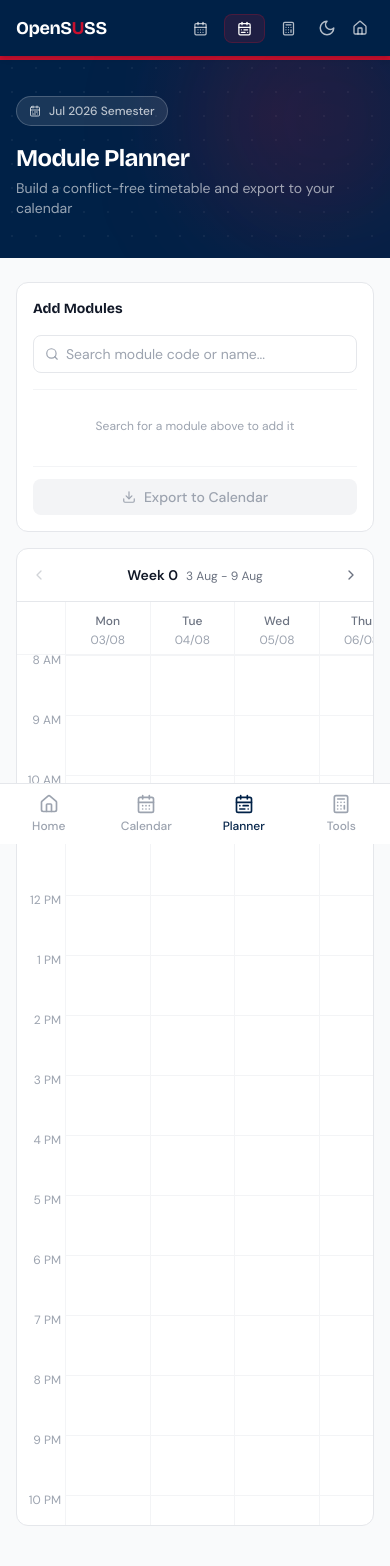
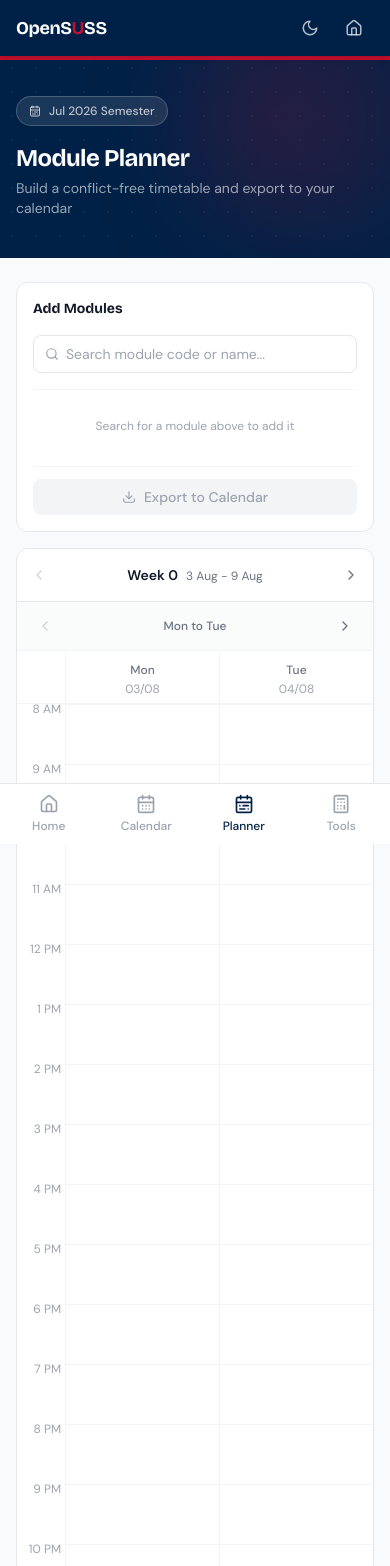
Before and after one commit to jungyongjy/opensuss, a React (Vite) app: page /planner in a window 390 px wide. Shown: the top 1566 px of the page. Built offline with nearby package versions, Linux system fonts and the light colour scheme.

Commit message:
fix: improve mobile layouts for OCAS and planner

```diff
--- a/src/components/LinkCard.jsx
+++ b/src/components/LinkCard.jsx
@@ -17,7 +17,7 @@ function CopyButton({ text }) {
     <button
       onClick={handleCopy}
       title={copied ? 'Copied!' : 'Copy email'}
-      className="ml-1 p-0.5 rounded text-gray-400 hover:text-navy dark:hover:text-blue-400 transition-colors"
+      className="ml-1 p-1.5 md:p-0.5 rounded text-gray-400 hover:text-navy dark:hover:text-blue-400 transition-colors"
     >
       {copied ? <Check size={11} /> : <Copy size={11} />}
     </button>
@@ -64,7 +64,7 @@ function ReportButton({ link }) {
     <button
       onClick={handleClick}
       title="Report broken link"
-      className="shrink-0 p-0.5 rounded transition-all opacity-0 group-hover:opacity-100 text-gray-300 dark:text-gray-600 hover:text-suss-red dark:hover:text-red-400"
+      className="shrink-0 p-1.5 md:p-0.5 rounded transition-all opacity-100 md:opacity-0 group-hover:opacity-100 text-gray-300 dark:text-gray-600 hover:text-suss-red dark:hover:text-red-400"
     >
       <Flag size={12} />
     </button>
--- a/src/components/MobileBottomNav.jsx
+++ b/src/components/MobileBottomNav.jsx
@@ -18,7 +18,7 @@ export default function MobileBottomNav() {
   }
 
   return (
-    <nav className="md:hidden fixed bottom-0 left-0 right-0 z-50 bg-white dark:bg-gray-900 border-t border-gray-200 dark:border-gray-800 flex">
+    <nav className="md:hidden fixed bottom-0 left-0 right-0 z-50 bg-white dark:bg-gray-900 border-t border-gray-200 dark:border-gray-800 flex pb-safe">
       {TABS.map(({ to, icon: Icon, label }) => {
         const active = pathname === to
         return (
@@ -33,7 +33,7 @@ export default function MobileBottomNav() {
                 setTimeout(() => scrollToTop(), 0)
               }
             }}
-            className={`flex-1 flex flex-col items-center justify-center gap-1 py-2.5 text-xs font-medium transition-colors ${
+            className={`flex-1 flex flex-col items-center justify-center gap-1 py-2.5 text-xs font-medium transition-colors min-h-14 ${
               active
                 ? 'text-navy dark:text-blue-400'
                 : 'text-gray-400 dark:text-gray-500 hover:text-gray-700 dark:hover:text-gray-300'
--- a/src/components/Navbar.jsx
+++ b/src/components/Navbar.jsx
@@ -43,12 +43,14 @@ export default function Navbar() {
           OpenS<span className="text-suss-red">U</span>SS
         </Link>
         <div className="flex items-center gap-1">
-          {navLink('/academic-calendar', CalendarDays, 'Calendar', isCalendar)}
-          {navLink('/planner', CalendarRange, 'Planner', isPlanner)}
-          {navLink('/tools', Calculator, 'Tools', isTools)}
+          <div className="hidden md:flex items-center gap-1">
+            {navLink('/academic-calendar', CalendarDays, 'Calendar', isCalendar)}
+            {navLink('/planner', CalendarRange, 'Planner', isPlanner)}
+            {navLink('/tools', Calculator, 'Tools', isTools)}
+          </div>
           <button
             onClick={() => setDark(d => !d)}
-            className="text-white/70 hover:text-white transition-colors p-1.5 rounded-lg hover:bg-white/10"
+            className="text-white/70 hover:text-white transition-colors p-2 md:p-1.5 rounded-lg hover:bg-white/10 min-w-10 min-h-10 md:min-w-0 md:min-h-0 flex items-center justify-center"
             aria-label="Toggle dark mode"
           >
             {dark ? <Sun size={18} /> : <Moon size={18} />}
@@ -56,10 +58,18 @@ export default function Navbar() {
           {!isHome && (
             <Link
               to="/"
-              className="flex items-center gap-1.5 text-white/70 hover:text-white text-sm transition-colors p-1.5 rounded-lg hover:bg-white/10"
+              className="md:hidden flex items-center justify-center text-white/70 hover:text-white transition-colors p-2 rounded-lg hover:bg-white/10 min-w-10 min-h-10"
+            >
+              <Home size={18} />
+            </Link>
+          )}
+          {!isHome && (
+            <Link
+              to="/"
+              className="hidden md:flex items-center gap-1.5 text-white/70 hover:text-white text-sm transition-colors p-1.5 rounded-lg hover:bg-white/10"
             >
               <Home size={16} />
-              <span className="hidden sm:inline">Home</span>
+              <span>Home</span>
             </Link>
           )}
         </div>
--- a/src/components/planner/WeeklyGrid.jsx
+++ b/src/components/planner/WeeklyGrid.jsx
@@ -19,8 +19,76 @@ const HOUR_LABELS = Array.from({ length: 15 }, (_, i) => {
 
 const GRID_HEIGHT = GRID_TOTAL_MIN
 
+function TimeColumn() {
+  return (
+    <div className="w-12 shrink-0 flex flex-col">
+      <div className="text-center py-1.5 border-b border-gray-100 dark:border-gray-800 shrink-0">
+        <span className="text-xs font-medium text-gray-500 dark:text-gray-400 invisible">Mon</span>
+        <div className="text-xs text-gray-400 dark:text-gray-500 invisible">00/00</div>
+      </div>
+      <div className="relative" style={{ height: GRID_HEIGHT }}>
+        {HOUR_LABELS.map(({ label, minutes }) => {
+          const top = ((minutes - GRID_START_MIN) / GRID_TOTAL_MIN) * GRID_HEIGHT
+          return (
+            <div key={label} className="absolute right-1 text-right" style={{ top: top - 8 }}>
+              <span className="text-xs text-gray-400 dark:text-gray-500 whitespace-nowrap">{label}</span>
+            </div>
+          )
+        })}
+      </div>
+    </div>
+  )
+}
+
+function DayColumn({ dayLabel, dateLabel, sessions }) {
+  return (
+    <div className="flex-1 flex flex-col min-w-0 border-l border-gray-100 dark:border-gray-800">
+      <div className="text-center py-1.5 border-b border-gray-100 dark:border-gray-800 shrink-0">
+        <span className="text-xs font-medium text-gray-500 dark:text-gray-400">{dayLabel}</span>
+        <div className="text-xs text-gray-400 dark:text-gray-500">{dateLabel}</div>
+      </div>
+
+      <div className="relative flex-1" style={{ height: GRID_HEIGHT }}>
+        {HOUR_LABELS.map(({ minutes }) => {
+          const top = ((minutes - GRID_START_MIN) / GRID_TOTAL_MIN) * GRID_HEIGHT
+          return (
+            <div
+              key={minutes}
+              className="absolute left-0 right-0 border-t border-gray-100 dark:border-gray-800"
+              style={{ top }}
+            />
+          )
+        })}
+
+        {sessions.map((session, j) => {
+          const top = (session.startMin / GRID_TOTAL_MIN) * GRID_HEIGHT
+          const height = ((session.endMin - session.startMin) / GRID_TOTAL_MIN) * GRID_HEIGHT
+          return (
+            <div
+              key={j}
+              className="absolute rounded overflow-hidden flex flex-col justify-start p-1"
+              style={{
+                top,
+                height: Math.max(height, 20),
+                left: 2,
+                right: 2,
+                backgroundColor: session.color,
+                opacity: 0.9,
+              }}
+            >
+              <span className="text-white text-xs font-semibold leading-tight truncate">{session.courseCode}</span>
+              {height > 30 && <span className="text-white/80 text-xs leading-tight truncate">{session.crn}</span>}
+            </div>
+          )
+        })}
+      </div>
+    </div>
+  )
+}
+
 export default function WeeklyGrid({ modules }) {
   const [week, setWeek] = useState(0)
+  const [dayOffset, setDayOffset] = useState(0)
   const weekDates = getWeekDates(week)
   const weekStart = getWeekStart(week)
   const weekEnd = new Date(weekStart)
@@ -43,11 +111,18 @@ export default function WeeklyGrid({ modules }) {
     }
   }
 
+  const canShiftLeft = dayOffset > 0
+  const canShiftRight = dayOffset < DAY_LABELS.length - 2
+  const visibleDayIndexes = [dayOffset, dayOffset + 1]
+
   return (
     <div className="flex flex-col h-full">
       <div className="flex items-center justify-between px-2 py-3 border-b border-gray-200 dark:border-gray-700 shrink-0">
         <button
-          onClick={() => setWeek(w => Math.max(0, w - 1))}
+          onClick={() => {
+            setWeek(w => Math.max(0, w - 1))
+            setDayOffset(0)
+          }}
           disabled={week === 0}
           className="p-1.5 rounded-lg text-gray-500 hover:text-gray-900 dark:hover:text-gray-100 hover:bg-gray-100 dark:hover:bg-gray-700 disabled:opacity-30 disabled:cursor-not-allowed transition-colors"
         >
@@ -62,75 +137,70 @@ export default function WeeklyGrid({ modules }) {
         </div>
 
         <button
-          onClick={() => setWeek(w => w + 1)}
+          onClick={() => {
+            setWeek(w => w + 1)
+            setDayOffset(0)
+          }}
           className="p-1.5 rounded-lg text-gray-500 hover:text-gray-900 dark:hover:text-gray-100 hover:bg-gray-100 dark:hover:bg-gray-700 transition-colors"
         >
           <ChevronRight size={16} />
         </button>
       </div>
 
+      <div className="md:hidden flex items-center justify-between px-3 py-2 border-b border-gray-100 dark:border-gray-800 bg-gray-50/80 dark:bg-gray-900/50">
+        <button
+          type="button"
+          onClick={() => setDayOffset(v => Math.max(0, v - 1))}
+          disabled={!canShiftLeft}
+          className="p-2 rounded-lg text-gray-500 hover:text-gray-900 dark:hover:text-gray-100 hover:bg-gray-100 dark:hover:bg-gray-700 disabled:opacity-30 disabled:cursor-not-allowed transition-colors"
+          aria-label="Show earlier days"
+        >
+          <ChevronLeft size={16} />
+        </button>
+
+        <div className="text-xs text-gray-500 dark:text-gray-400 font-medium">
+          {DAY_LABELS[visibleDayIndexes[0]]} to {DAY_LABELS[visibleDayIndexes[1]]}
+        </div>
+
+        <button
+          type="button"
+          onClick={() => setDayOffset(v => Math.min(DAY_LABELS.length - 2, v + 1))}
+          disabled={!canShiftRight}
+          className="p-2 rounded-lg text-gray-500 hover:text-gray-900 dark:hover:text-gray-100 hover:bg-gray-100 dark:hover:bg-gray-700 disabled:opacity-30 disabled:cursor-not-allowed transition-colors"
+          aria-label="Show later days"
+        >
+          <ChevronRight size={16} />
+        </button>
+      </div>
+
       <div className="flex-1 overflow-auto">
-        <div className="flex min-w-[640px]">
-          <div className="w-12 shrink-0 flex flex-col">
-            <div className="text-center py-1.5 border-b border-gray-100 dark:border-gray-800 shrink-0">
-              <span className="text-xs font-medium text-gray-500 dark:text-gray-400 invisible">Mon</span>
-              <div className="text-xs text-gray-400 dark:text-gray-500 invisible">00/00</div>
-            </div>
-            <div className="relative" style={{ height: GRID_HEIGHT }}>
-              {HOUR_LABELS.map(({ label, minutes }) => {
-                const top = ((minutes - GRID_START_MIN) / GRID_TOTAL_MIN) * GRID_HEIGHT
-                return (
-                  <div key={label} className="absolute right-1 text-right" style={{ top: top - 8 }}>
-                    <span className="text-xs text-gray-400 dark:text-gray-500 whitespace-nowrap">{label}</span>
-                  </div>
-                )
-              })}
-            </div>
+        <div className="hidden md:flex min-w-[640px]">
+          <TimeColumn />
+          {DAY_LABELS.map((dayLabel, i) => (
+            <DayColumn
+              key={dayLabel}
+              dayLabel={dayLabel}
+              dateLabel={weekDates[i] ? weekDates[i].slice(0, 5) : ''}
+              sessions={sessionsPerDay[i]}
+            />
+          ))}
+        </div>
+
+        <div className="md:hidden flex">
+          <TimeColumn />
+          <div className="flex-1 grid grid-cols-2">
+            {visibleDayIndexes.map(i => {
+              const dayLabel = DAY_LABELS[i]
+              return (
+                <DayColumn
+                  key={dayLabel}
+                  dayLabel={dayLabel}
+                  dateLabel={weekDates[i] ? weekDates[i].slice(0, 5) : ''}
+                  sessions={sessionsPerDay[i]}
+                />
+              )
+            })}
           </div>
-
-          {DAY_LABELS.map((dayLabel, i) => (
-            <div key={dayLabel} className="flex-1 flex flex-col min-w-0 border-l border-gray-100 dark:border-gray-800">
-              <div className="text-center py-1.5 border-b border-gray-100 dark:border-gray-800 shrink-0">
-                <span className="text-xs font-medium text-gray-500 dark:text-gray-400">{dayLabel}</span>
-                <div className="text-xs text-gray-400 dark:text-gray-500">{weekDates[i] ? weekDates[i].slice(0, 5) : ''}</div>
-              </div>
-
-              <div className="relative flex-1" style={{ height: GRID_HEIGHT }}>
-                {HOUR_LABELS.map(({ minutes }) => {
-                  const top = ((minutes - GRID_START_MIN) / GRID_TOTAL_MIN) * GRID_HEIGHT
-                  return (
-                    <div
-                      key={minutes}
-                      className="absolute left-0 right-0 border-t border-gray-100 dark:border-gray-800"
-                      style={{ top }}
-                    />
-                  )
-                })}
-
-                {sessionsPerDay[i].map((session, j) => {
-                  const top = (session.startMin / GRID_TOTAL_MIN) * GRID_HEIGHT
-                  const height = ((session.endMin - session.startMin) / GRID_TOTAL_MIN) * GRID_HEIGHT
-                  return (
-                    <div
-                      key={j}
-                      className="absolute rounded overflow-hidden flex flex-col justify-start p-1"
-                      style={{
-                        top,
-                        height: Math.max(height, 20),
-                        left: 2,
-                        right: 2,
-                        backgroundColor: session.color,
-                        opacity: 0.9,
-                      }}
-                    >
-                      <span className="text-white text-xs font-semibold leading-tight truncate">{session.courseCode}</span>
-                      {height > 30 && <span className="text-white/80 text-xs leading-tight truncate">{session.crn}</span>}
-                    </div>
-                  )
-                })}
-              </div>
-            </div>
-          ))}
         </div>
       </div>
     </div>
```
Also changed, not shown: src/components/OcasCalculator.jsx (+26 -9 lines).
